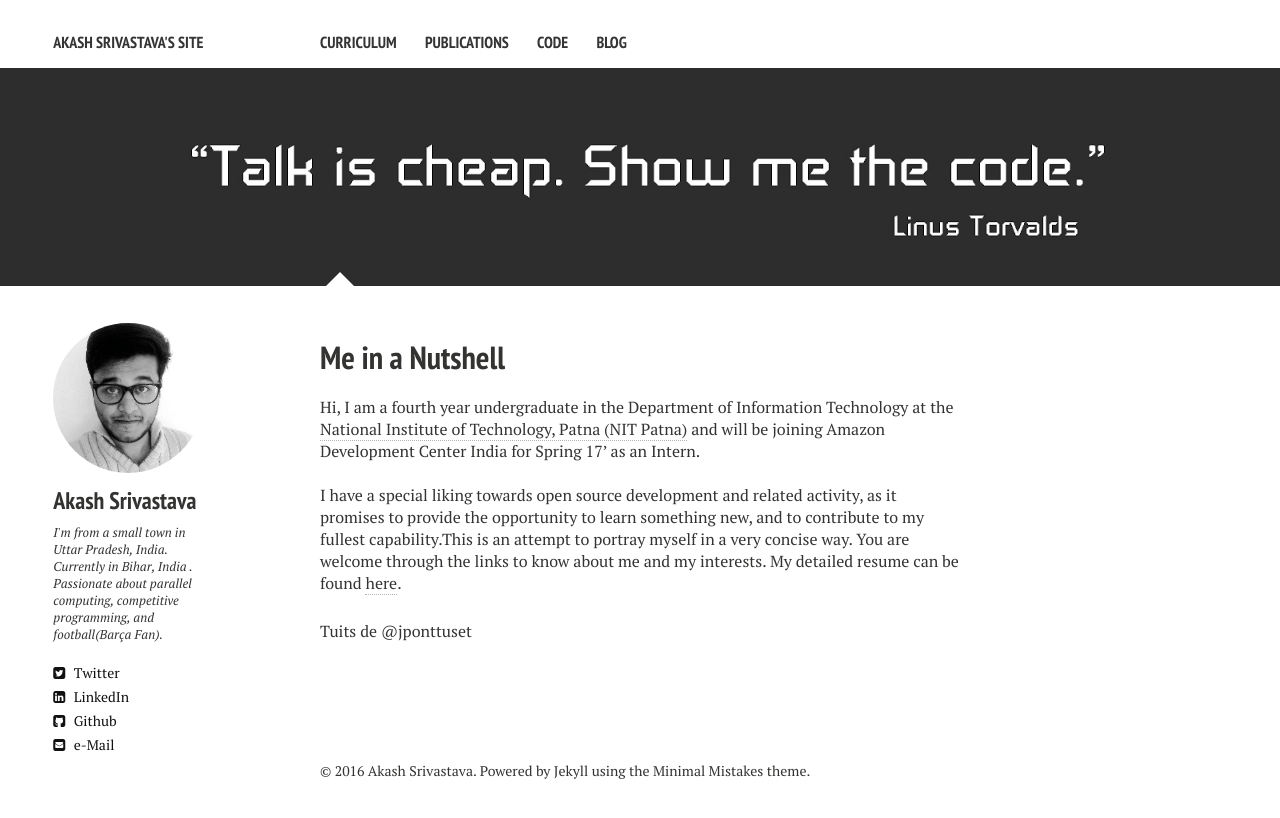
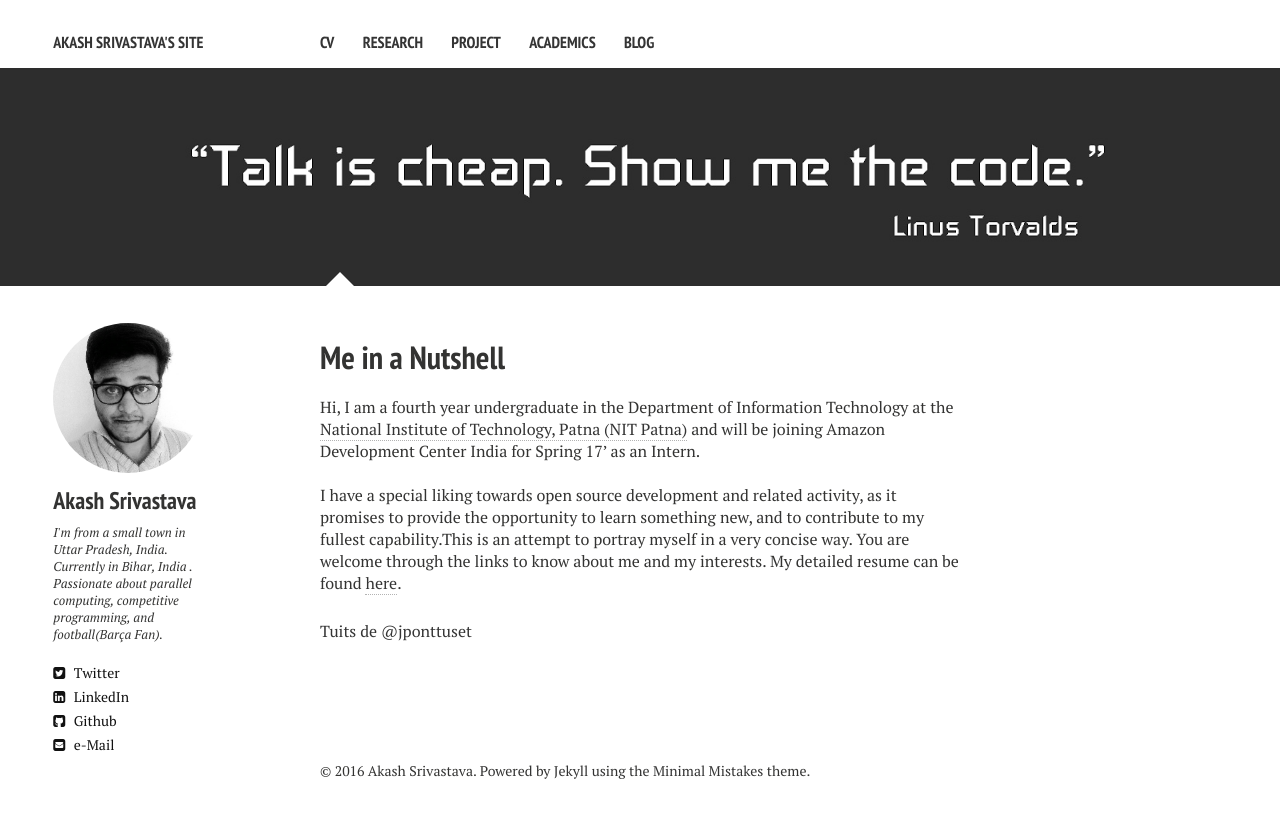
Before and after one commit to Akash1684/akash1684.github.io, a Jekyll site: the page built from index.md, in a window 1280 px wide. Shown: the top 818 px of the page. Built offline with Jekyll 4.4.1, drawn with Linux system fonts in a browser that asks for light colours; nearby versions of some CDN libraries; comment, search, counter and statistics services are not loaded.

Commit message:
Update _config.yml

```diff
--- a/_config.yml
+++ b/_config.yml
@@ -27,13 +27,15 @@ bing_verify:
 # Links to include in top navigation
 # For external links add external: true
 links:
-  - title: Curriculum
+  - title: CV
     url: https://drive.google.com/file/d/0B2jIT4ExtjujaXRfQVEwOHZPb1U/view
     external: true
-  - title: Publications
+  - title: Research
     url: /publications/
-  - title: Code
+  - title: Project
     url: /code/
+  - title: Academics
+    url: /academics/
   - title: Blog
     url: /blog/
 
```
